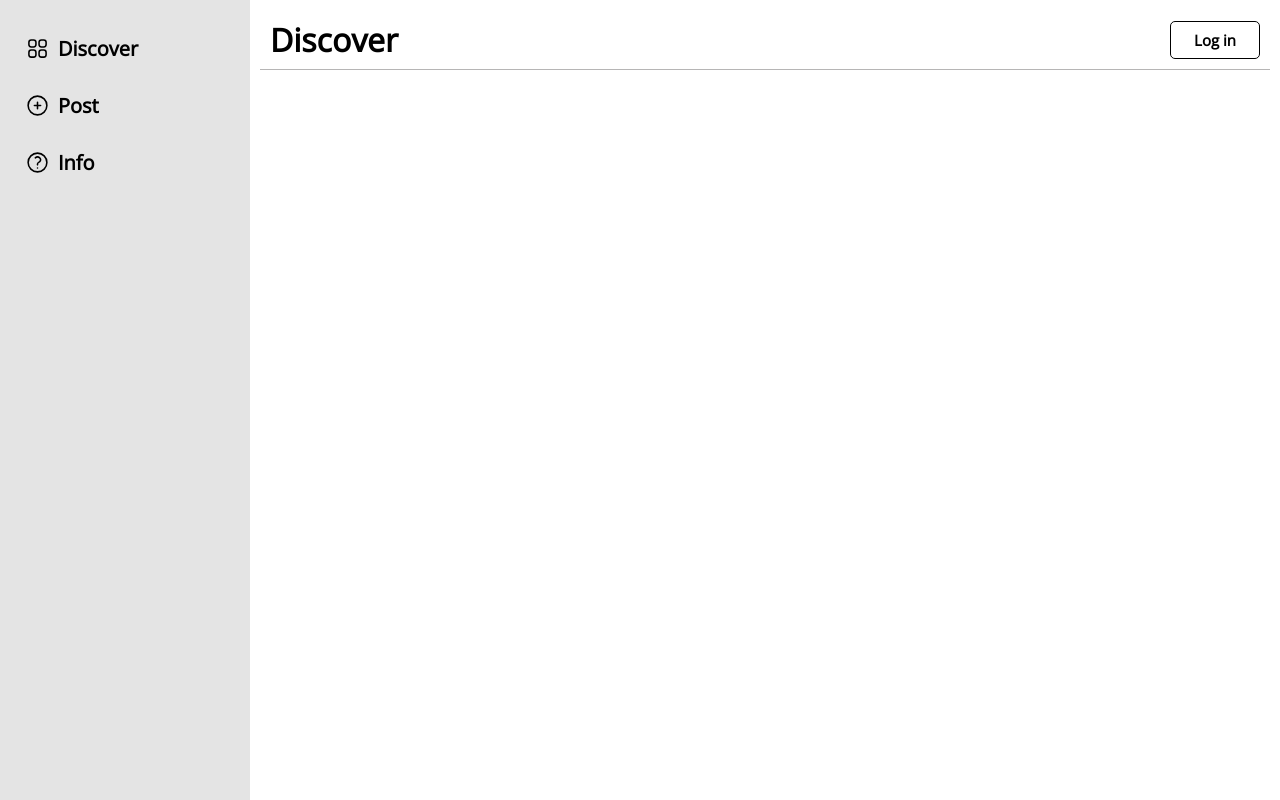
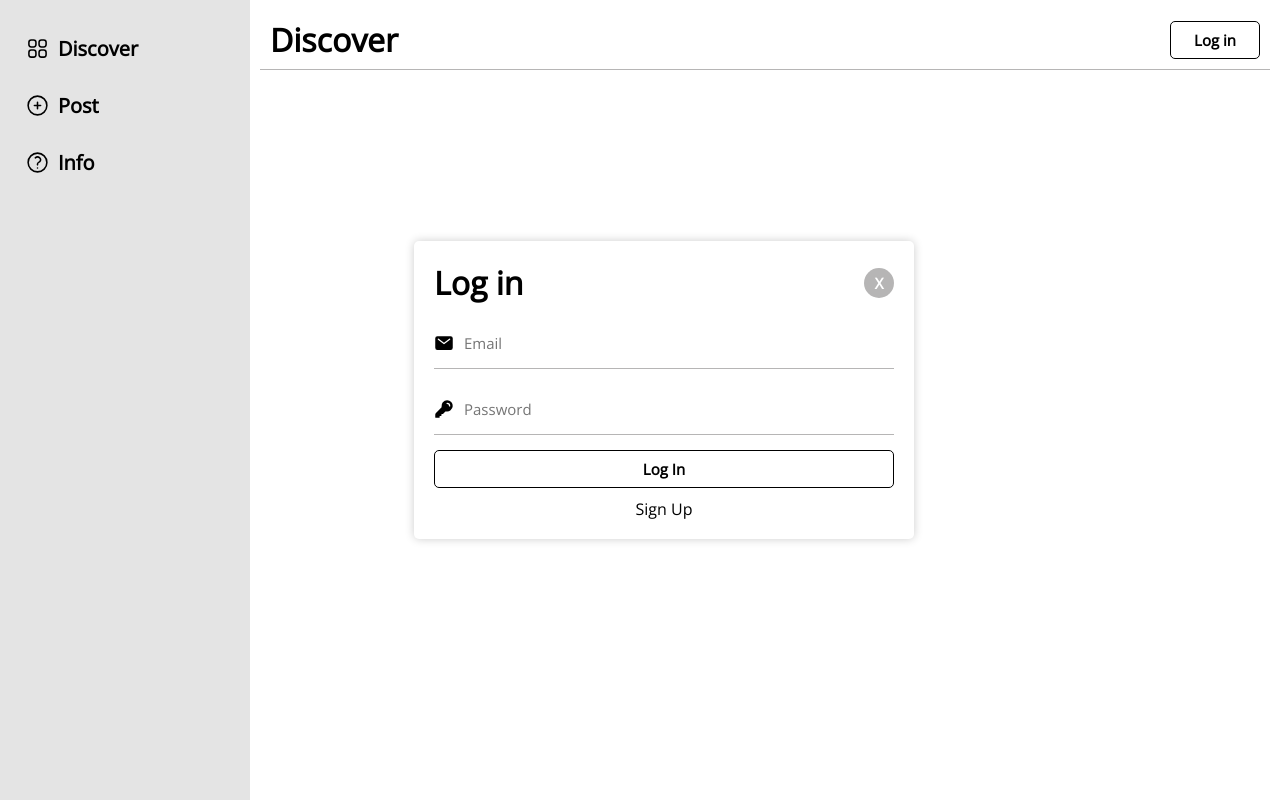
Before and after one commit to Anniel-Francisco/Muro_Interactivo, a React (Vite) app: page / in a window 1280 px wide. Both pictures are taken after a click on the button "Log in". Built offline with nearby package versions, Linux system fonts and the light colour scheme.

Commit message:
login y signup

```diff
--- a/src/Layouts/Login.jsx
+++ b/src/Layouts/Login.jsx
@@ -1,22 +1,90 @@
+import { useState } from "react";
+import { HiKey } from "react-icons/hi2";
+import { IoMail } from "react-icons/io5";
+import { SignUp } from "./SignUp";
+import "../assets/styles/login.css"; // Asegúrate de importar tus estilos CSS
+
 export function Login() {
+  const [isModalOpen, setIsModalOpen] = useState(false);
+  let user = { usuario: "", clave: "" };
+  const openModal = () => {
+    setIsModalOpen(true);
+  };
+
+  const closeModal = () => {
+    const modal = document.getElementById("modal");
+    modal.classList.add("animate__zoomOut");
+    setTimeout(() => {
+      modal.classList.remove("animate__zoomOut");
+      setIsModalOpen(false);
+    }, 400);
+  };
+
   return (
     <div>
+      <button type="button" onClick={openModal}>
+        Log in
+      </button>
+
+      {isModalOpen ? (
+        <div
+          className="modal-login animate__animated animate__zoomIn "
+          id="modal"
+        >
+          <div className="modal">
+            <div className="header_modal">
               <div>
-        <h1>Login</h1>
+                <h1>Log in</h1>
+              </div>
+              <button
+                type="button"
+                className="close_button"
+                onClick={closeModal}
+              >
+                X
+              </button>
             </div>
 
             <div className="form_login">
               <form>
-          <div></div>
-          <div></div>
-        </form>
+                <div className="input">
+                  <input
+                    type="email"
+                    placeholder="Email"
+                    onChange={function (e) {
+                      user.usuario = e.target.value;
+                    }}
+                  />
+                  <IoMail className="icon" />
                 </div>
-      <div className="form_register">
-        <form>
-          <div></div>
-          <div></div>
+                <div className="input" style={{ marginTop: "15px" }}>
+                  <input
+                    type="password"
+                    placeholder="Password"
+                    onChange={function (e) {
+                      user.clave = e.target.value;
+                    }}
+                  />
+                  <HiKey className="icon" />
+                </div>
+                <div className="btn_content">
+                  <button
+                    type="submit"
+                    className="login_button"
+                    style={{ marginBottom: "10px" }}
+                  >
+                    Log In
+                  </button>
+
+                  <SignUp />
+                </div>
               </form>
             </div>
           </div>
+        </div>
+      ) : (
+        ""
+      )}
+    </div>
   );
 }
--- a/src/Layouts/MainLayout.jsx
+++ b/src/Layouts/MainLayout.jsx
@@ -1,8 +1,13 @@
+import { useState } from "react";
 import "../assets/styles/mainlayout.css";
 import { useLocation } from "react-router-dom";
+import { Login } from "./Login";
 export function MainLayout() {
   const location = useLocation();
-
+  const [showLogin, setShowLogin] = useState(false);
+  const handleLoginClick = () => {
+    setShowLogin(true);
+  };
   return (
     <div className="layout" data-aos="fade-down">
       <div>
@@ -15,7 +20,7 @@ export function MainLayout() {
         </h1>
       </div>
       <div>
-        <button type="button">Log in</button>
+        <Login />
       </div>
     </div>
   );
--- /dev/null
+++ b/src/Layouts/SignUp.jsx
@@ -0,0 +1,170 @@
+import { useState } from "react";
+import { HiUser, HiKey, HiUsers, HiUserCircle } from "react-icons/hi2";
+import { IoMail } from "react-icons/io5";
+import UsuarioAPI from "../api/UsuarioAPI.js";
+
+import "../assets/styles/signup.css"; // Asegúrate de importar tus estilos CSS
+
+export function SignUp() {
+  const [isModalOpen, setIsModalOpen] = useState(false);
+  let nuevoUsuario = {
+    nombre: "",
+    apellido: "",
+    correo: "",
+    clave: "",
+    usuario: "",
+  };
+  const openModal = () => {
+    setIsModalOpen(true);
+  };
+
+  const closeModal = () => {
+    const modal = document.getElementById("modal");
+    modal.classList.add("animate__zoomOut");
+    setTimeout(() => {
+      modal.classList.remove("animate__zoomOut");
+      setIsModalOpen(false);
+    }, 400);
+  };
+
+  const crearUsuario = async () => {
+    try {
+      if (
+        !nuevoUsuario.nombre ||
+        !nuevoUsuario.apellido ||
+        !nuevoUsuario.correo ||
+        !nuevoUsuario.clave ||
+        !nuevoUsuario.usuario
+      ) {
+        alert("Debe llenar todos los campos");
+      } else {
+        await UsuarioAPI.crearUsuario(nuevoUsuario).then((item) => {
+          console.log(item.message);
+          if (item.code == 200) {
+            document.getElementById("form").reset();
+            nuevoUsuario = {};
+            alert(item.message);
+          }
+        });
+      }
+    } catch (error) {
+      if (error.response.data.code == "auth/weak-password") {
+        alert("Contraseña muy debil!");
+      } else if (error.response.data.code == "auth/invalid-email") {
+        alert("Email invalido!");
+      } else if (
+        error.response.data.customData["_tokenResponse"].error.message ==
+        "EMAIL_EXISTS"
+      ) {
+        alert("El email ya existe!");
+      } else {
+        alert("Error interno del servidor");
+      }
+    }
+  };
+
+  return (
+    <div>
+      <span className="imported_button" onClick={openModal}>
+        Sign Up
+      </span>
+
+      {isModalOpen ? (
+        <div
+          className="modal-register animate__animated animate__fadeIn"
+          id="modal"
+        >
+          <div className="modal">
+            <div className="header_modal">
+              <div>
+                <h1>Sign Up</h1>
+              </div>
+              <button
+                type="button"
+                className="close_button"
+                onClick={closeModal}
+              >
+                X
+              </button>
+            </div>
+
+            <div className="form_register">
+              <form id="form">
+                {/* Usuario  */}
+                <div className="input">
+                  <input
+                    type="text"
+                    placeholder="Username"
+                    onChange={function (e) {
+                      nuevoUsuario.usuario = e.target.value;
+                      console.log(nuevoUsuario);
+                    }}
+                  />
+                  <HiUserCircle className="icon" />
+                </div>
+                {/* Nombre */}
+                <div className="input">
+                  <input
+                    type="text"
+                    placeholder="Name"
+                    onChange={function (e) {
+                      nuevoUsuario.nombre = e.target.value;
+                    }}
+                  />
+                  <HiUser className="icon" />
+                </div>
+                {/* Apellido */}
+                <div className="input">
+                  <input
+                    type="text"
+                    placeholder="Lastname"
+                    onChange={function (e) {
+                      nuevoUsuario.apellido = e.target.value;
+                    }}
+                  />
+                  <HiUsers className="icon" />
+                </div>
+                {/* Correo */}
+                <div className="input">
+                  <input
+                    type="email"
+                    placeholder="Email"
+                    onChange={function (e) {
+                      nuevoUsuario.correo = e.target.value;
+                    }}
+                  />
+                  <IoMail className="icon" />
+                </div>
+                {/* Contraseña */}
+                <div className="input">
+                  <input
+                    type="password"
+                    placeholder="Password"
+                    onChange={function (e) {
+                      nuevoUsuario.clave = e.target.value;
+                    }}
+                  />
+                  <HiKey className="icon" />
+                </div>
+                <div className="btn_content">
+                  <button
+                    type="submit"
+                    className="login_button"
+                    onClick={function (e) {
+                      e.preventDefault();
+                      crearUsuario();
+                    }}
+                  >
+                    Sign Up
+                  </button>
+                </div>
+              </form>
+            </div>
+          </div>
+        </div>
+      ) : (
+        ""
+      )}
+    </div>
+  );
+}
--- /dev/null
+++ b/src/api/UsuarioAPI.js
@@ -0,0 +1,15 @@
+import axios from "axios";
+
+class UsuarioAPI {
+  constructor() {
+    this.axios = axios.create({
+      baseURL: "http://localhost:3000",
+    });
+  }
+
+  crearUsuario(body) {
+    return this.axios.post("/api/crear/usuario", body).then(({ data }) => data);
+  }
+}
+
+export default new UsuarioAPI();
--- /dev/null
+++ b/src/assets/styles/login.css
@@ -0,0 +1,89 @@
+/* login.css */
+
+.modal-login {
+          position: absolute;
+          top: 0;
+          left: 0;
+          display: flex;
+          width: 80%;
+          align-items: center;
+          height: 95vh;
+
+        }
+        .header_modal{
+          display: flex;
+          align-items: center;
+          justify-content: space-between;
+          width: 100%;
+}
+.modal {
+
+          margin-left: auto;
+          margin-right: auto;
+          background: #fff;
+          padding: 20px;
+          width: 500px;
+          border-radius: 5px;
+          box-shadow: 0 0 10px rgba(0, 0, 0, 0.2);
+        }
+
+        button, input{
+                  outline: none;
+        }
+        .modal .close_button {
+          color: white;
+          border: none;
+          width: 30px;
+          padding: 5px;
+          cursor: pointer;
+          border-radius: 50%;
+          background-color: rgb(182, 181, 181);
+        }
+        .form_login{
+          margin-top: 15px;
+        }
+.form_login{
+          display: flex;
+          flex-direction: column;
+          width: 100%;
+          height: 200px;
+          align-items: center;
+          justify-content: center;
+}
+    .form_login form {
+          width: 100%;
+    }
+
+
+
+
+       input{
+          display: block;
+          border: none;
+          border-bottom: 1px solid rgb(182, 181, 181);
+          padding: 15px 15px 15px 30px;
+          width: 100%;
+          font-size: 15px;
+}
+
+.input{
+          position: relative;
+}
+
+.icon{
+          position: absolute;
+          left: 0;
+          top: 15px;
+          font-size: 20px;
+}
+
+.btn_content{
+          text-align: center;
+          margin-top: 15px;
+}
+
+
+
+.login_button{
+          width: 100% !important;
+}
--- /dev/null
+++ b/src/assets/styles/signup.css
@@ -0,0 +1,23 @@
+.modal-register{
+          width: 100%;
+          position: absolute;
+          top: 0;
+          left: 0;
+          display: flex;
+          align-items: center;
+          height: 95vh;
+
+
+}
+
+
+.imported_button{
+  cursor: pointer;
+}
+.imported_button:hover{
+  text-decoration: underline;
+}
+
+.form_register{
+          margin-top: 10px;
+}
--- a/src/main.jsx
+++ b/src/main.jsx
@@ -4,6 +4,7 @@ import App from "./App.jsx";
 import AOS from "aos";
 import "aos/dist/aos.css";
 import "./index.css";
+import "animate.css";
 
 AOS.init();
 ReactDOM.createRoot(document.getElementById("root")).render(
--- a/src/error-page.jsx
+++ b/src/views/ErrorPage.jsx
@@ -1,13 +1,11 @@
 import { useRouteError } from "react-router-dom";
 
-export default function ErrorPage() {
+export function ErrorPage() {
   const error = useRouteError();
-  console.error(error);
-
   return (
     <div id="error-page">
       <h1>Oops!</h1>
-      <p>Sorry, an unexpected error has occurred.</p>
+      <p>Lo siento, ha ocurrido un error inesperado.</p>
       <p>
         <i>{error.statusText || error.message}</i>
       </p>
```
Also changed, not shown: src/App.jsx (+7 -1 lines). Lines whose indentation alone changed are shown as unchanged.
